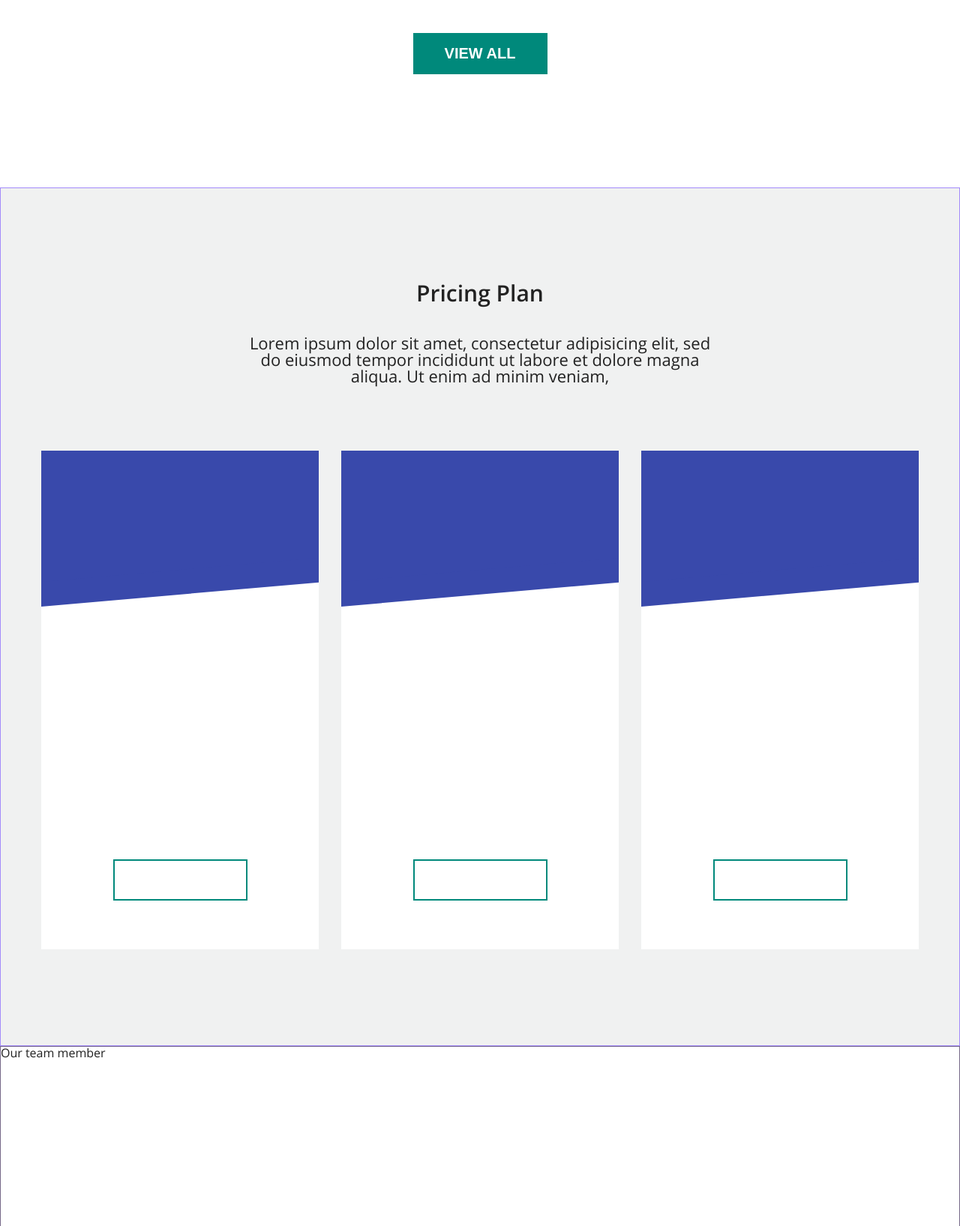
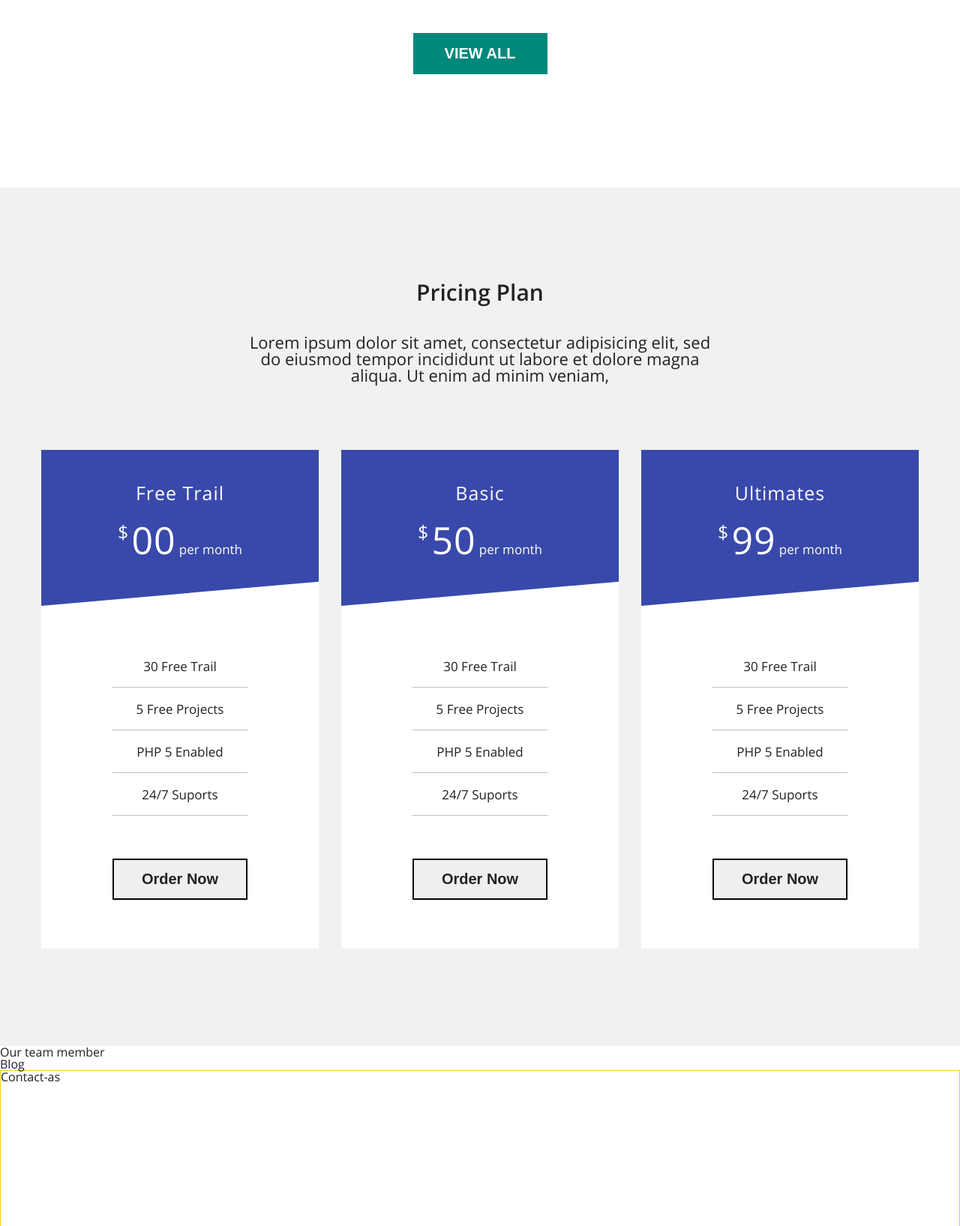
Before and after one commit to Romron/sites_templates, a PHP site: page /Training/Web-Development-Project/Web-Development-Project/index.html in a window 1280 px wide. Shown: the part 4253-5888 px from the top of the page at 75% size. Run offline with PHP 8.4, Linux system fonts and the light colour scheme.

Commit message:
закончил блок "Pricing Plan"

```diff
--- a/Training/Web-Development-Project/Web-Development-Project/css/style.css
+++ b/Training/Web-Development-Project/Web-Development-Project/css/style.css
@@ -552,20 +552,14 @@
 
 /*-----    start  prising plan    -----*/
 	.wrap-prising-plan{
-		border: 1px solid #A38BFA;
 		background: #f0f1f1;
 		width: 100%;
 		height: 1145px;
-
-
-
-		/*text-align: center;*/
 	}
 
 	.wrap-prising-plan-cards{
 		width: 100%;
 		height: 1145px;
-
 		width: 1170px;
 		height: 665px;
 		left: 0px;
@@ -577,14 +571,13 @@
 		flex-wrap: wrap;
 		justify-content: space-between;
 		align-content: space-between;
-
-		/*border: 1px solid blue;		*/
 	}
 
 	.prising-plan-card{
 		height: 100%;
-		/*border: 1px solid green;*/
 		position: relative;
+		text-align: center;
+		/*border: 1px solid #3949ab;*/
 	}
 
 	.trapezium{
@@ -594,8 +587,7 @@
 		 position: absolute;
 		 left: 0px;
 		 background: #3949ab;
-
-		 /*border: 3px solid red;*/
+		 position: relative;
 	}
 
 	.trapezium:after{
@@ -611,15 +603,99 @@
 		transform-origin: left;
 	}
 
+	.trapezium-title{
+		font-size: 25px;
+		letter-spacing: 1px;
+		position: relative;
+		top: 45px;
+	}
+
+	.trapezium-text{
+		position: relative;
+		top: 70px;
+	}
+
+	.znak{
+		font-size: 25px;
+		position: relative;
+		top: -20px;
+	}
+
+	.pris{
+		font-size: 50px;
+		letter-spacing: 1px;
+	}
+
+	.per-month{
+		font-size: 17px;
+
+	}
+
+	.prising-plan-cards-button{
+		position: absolute;
+		top: 545px;
+		left: 0px;
+		right: 0px;
+		margin: 0px auto;
+		width: 180px;
+
+	}
+
+
+	.prising-plan-cards-text{
+		position: absolute;
+		left: 0px;
+		right: 0px;
+		margin: 0px auto;
+		top: 260px;
+
+		height: 230px;
+		width: 180px;
+	}
+
+	.prising-plan-cards-text__str{
+		border-bottom: 1px solid #bfbfbf;
+		height: 57px;
+		width: 100%;
+
+		font-size: 17px;
+		/*letter-spacing: 1px;	*/
+
+		display: flex;
+		flex-direction: column;
+		justify-content: center;
+	}
+
+	.prising-plan-card:hover{
+
+
+		box-shadow: 3px 3px 25px 0px rgba(0,0,0,0.35);
+
+	}
+
+	.prising-plan-card:hover button{
+		background: #00897b;
+		color: #ffffff;
+		cursor: url(../img/cursor.png), pointer;
+		border: none;
+	}
 
 
 
-	.prising-plan-cards-button{
-		position: relative;
-		top: 545px;
 
-	}
-/*-----    end  prising plan    -----*/
+
+
+
+/*
+	.prising-plan-cards-text__str span{
+		display: block;
+
+		height: 57px;
+		vertical-align: middle;
+		}
+*/
+
+/*-----    end  prising plan    -----
 
 .wrap-our-team-member{
 	border: 1px solid #766888;
--- a/Training/Web-Development-Project/Web-Development-Project/index.html
+++ b/Training/Web-Development-Project/Web-Development-Project/index.html
@@ -164,23 +164,57 @@
 
 		<div class="wrap-prising-plan-cards">
 			<div class="latest-work-card prising-plan-card">
-					<div class="trapezium"></div>
-				<div class="prising-plan-cards-text"></div>
-				<button class="latest-works-button prising-plan-cards-button"></button>
+					<div class="trapezium">
+						<div class="trapezium-title">Free Trail</div>
+						<div class="trapezium-text">
+							<span class="znak">$</span>
+							<span class="pris">00</span>
+							<span class="per-month">per month</span>
+						</div>
+					</div>
+				<div class="prising-plan-cards-text">
+					<div class="prising-plan-cards-text__str"><a href="#">30 Free Trail</a></div>
+					<div class="prising-plan-cards-text__str"><a href="#">5 Free Projects</a></div>
+					<div class="prising-plan-cards-text__str"><a href="#">PHP 5 Enabled</a></div>
+					<div class="prising-plan-cards-text__str"><a href="#">24/7 Suports</a></div>
+				</div>
+				<button class="card-product__button prising-plan-cards-button">Order Now</button>
 			</div>
 			<div class="latest-work-card prising-plan-card">
-				<div class="trapezium"></div>
-				<div class="prising-plan-cards-text"></div>
-				<button class="latest-works-button prising-plan-cards-button"></button>
+					<div class="trapezium">
+						<div class="trapezium-title">Basic</div>
+						<div class="trapezium-text">
+							<span class="znak">$</span>
+							<span class="pris">50</span>
+							<span class="per-month">per month</span>
+						</div>
+					</div>
+				<div class="prising-plan-cards-text">
+					<div class="prising-plan-cards-text__str"><a href="#">30 Free Trail</a></div>
+					<div class="prising-plan-cards-text__str"><a href="#">5 Free Projects</a></div>
+					<div class="prising-plan-cards-text__str"><a href="#">PHP 5 Enabled</a></div>
+					<div class="prising-plan-cards-text__str"><a href="#">24/7 Suports</a></div>
+				</div>
+				<button class="card-product__button prising-plan-cards-button">Order Now</button>
 			</div>
 			<div class="latest-work-card prising-plan-card">
-				<div class="trapezium"></div>
-				<div class="prising-plan-cards-text"></div>
-				<button class="latest-works-button prising-plan-cards-button"></button>
+					<div class="trapezium">
+						<div class="trapezium-title">Ultimates</div>
+						<div class="trapezium-text">
+							<span class="znak">$</span>
+							<span class="pris">99</span>
+							<span class="per-month">per month</span>
+						</div>
+					</div>
+				<div class="prising-plan-cards-text">
+					<div class="prising-plan-cards-text__str"><a href="#">30 Free Trail</a></div>
+					<div class="prising-plan-cards-text__str"><a href="#">5 Free Projects</a></div>
+					<div class="prising-plan-cards-text__str"><a href="#">PHP 5 Enabled</a></div>
+					<div class="prising-plan-cards-text__str"><a href="#">24/7 Suports</a></div>
+				</div>
+				<button class="card-product__button prising-plan-cards-button">Order Now</button>
 			</div>
 		</div>
-
-
 	</div>
 	<div class="wrap-our-team-member">Our team member</div>
 	<div class="wrap-blog">Blog</div>
```
